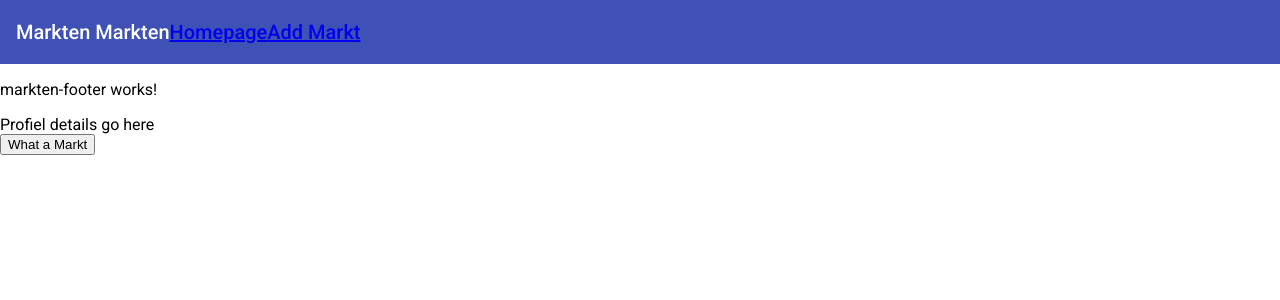
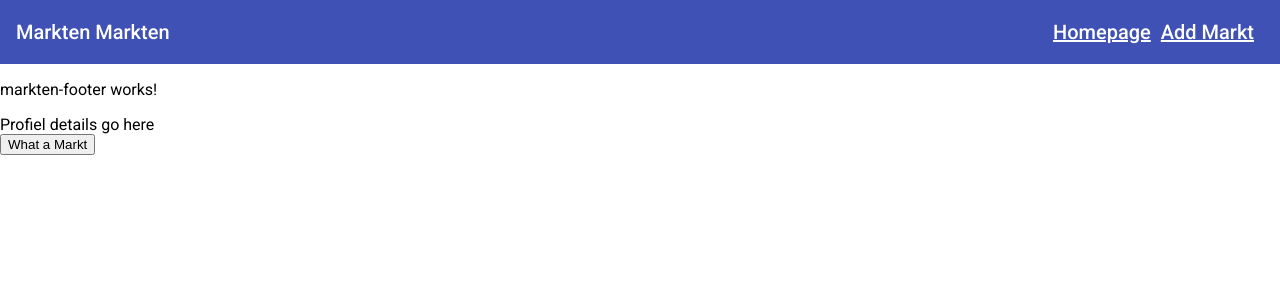
Before and after one commit to Tehpopss/Project_Angular, an Angular app in the folder Markten/: page / in a window 1280 px wide. Shown: the top 300 px of the page. Built offline with nearby package versions, Linux system fonts and the light colour scheme.

Commit message:
adding css towards the toolbar

```diff
--- a/Markten/src/app/app.component.css
+++ b/Markten/src/app/app.component.css
@@ -0,0 +1,8 @@
+.central-stretchable-space {
+  flex: 1 1 auto;
+ }
+
+ .action{
+   color: white;
+   margin-right: 10px;
+ }
--- a/Markten/src/app/app.component.html
+++ b/Markten/src/app/app.component.html
@@ -1,11 +1,12 @@
 <app-markten-toolbar>
   {{title}}
-  <a routerLink="/markten-card">
+  <span class="central-stretchable-space"></span>
+  <a class="action" routerLink="/markten-card">
     Homepage
   </a>
-  <a routerLink="/add-markt">
+  <a class="action" routerLink="/add-markt">
     Add Markt
   </a>
 </app-markten-toolbar>
+<router-outlet></router-outlet>
 <app-markten-footer (whatAMarkt)="printMarkt($event)"></app-markten-footer>
-<router-outlet></router-outlet>
```
